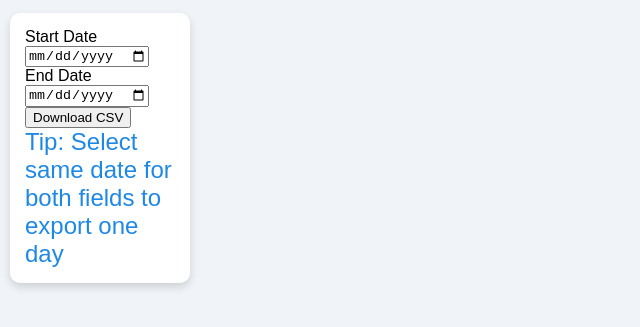
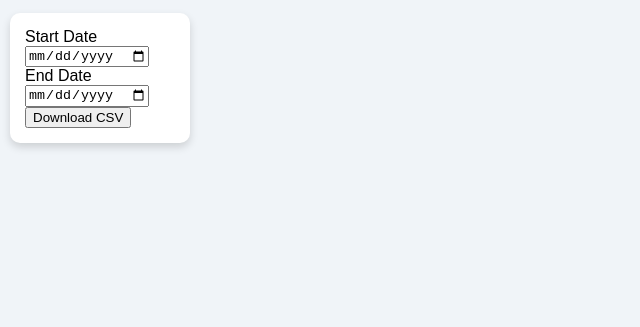
Before and after one commit to Sanchita844-CTL/hosting2, a plain HTML site: page download.html in a window 1280 px wide. Shown: the part 101-428 px from the top of the page, without its empty margins (0-640 px from the left). Drawn offline with Linux system fonts and the light colour scheme.

Commit message:
Update download.html

```diff
--- a/download.html
+++ b/download.html
@@ -31,7 +31,6 @@
           <button id="download-csv">Download CSV</button>
         </div>
       </div>
-      <p class="hint">Tip: Select same date for both fields to export one day</p>
     </div>
 
     <div id="preview"></div>
```
